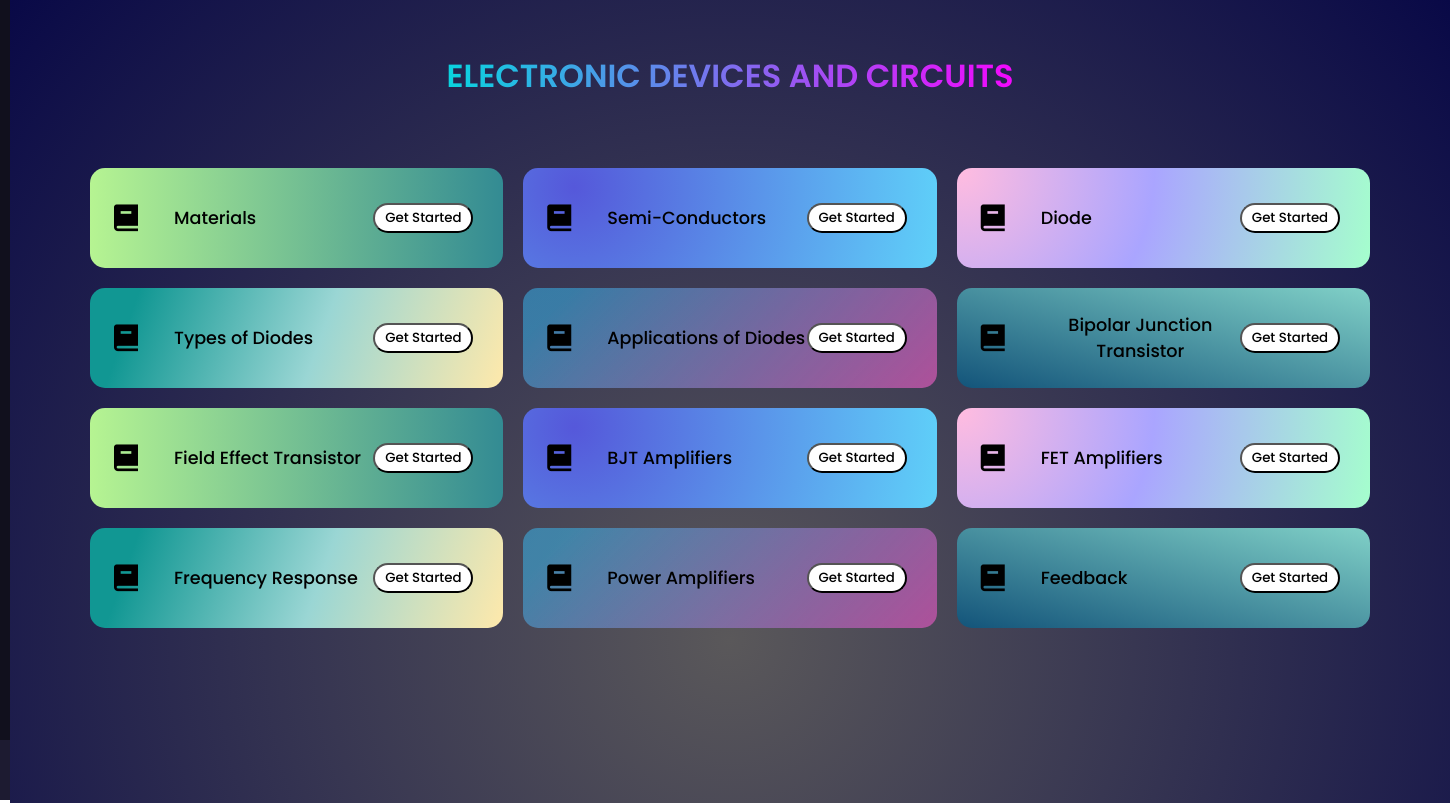
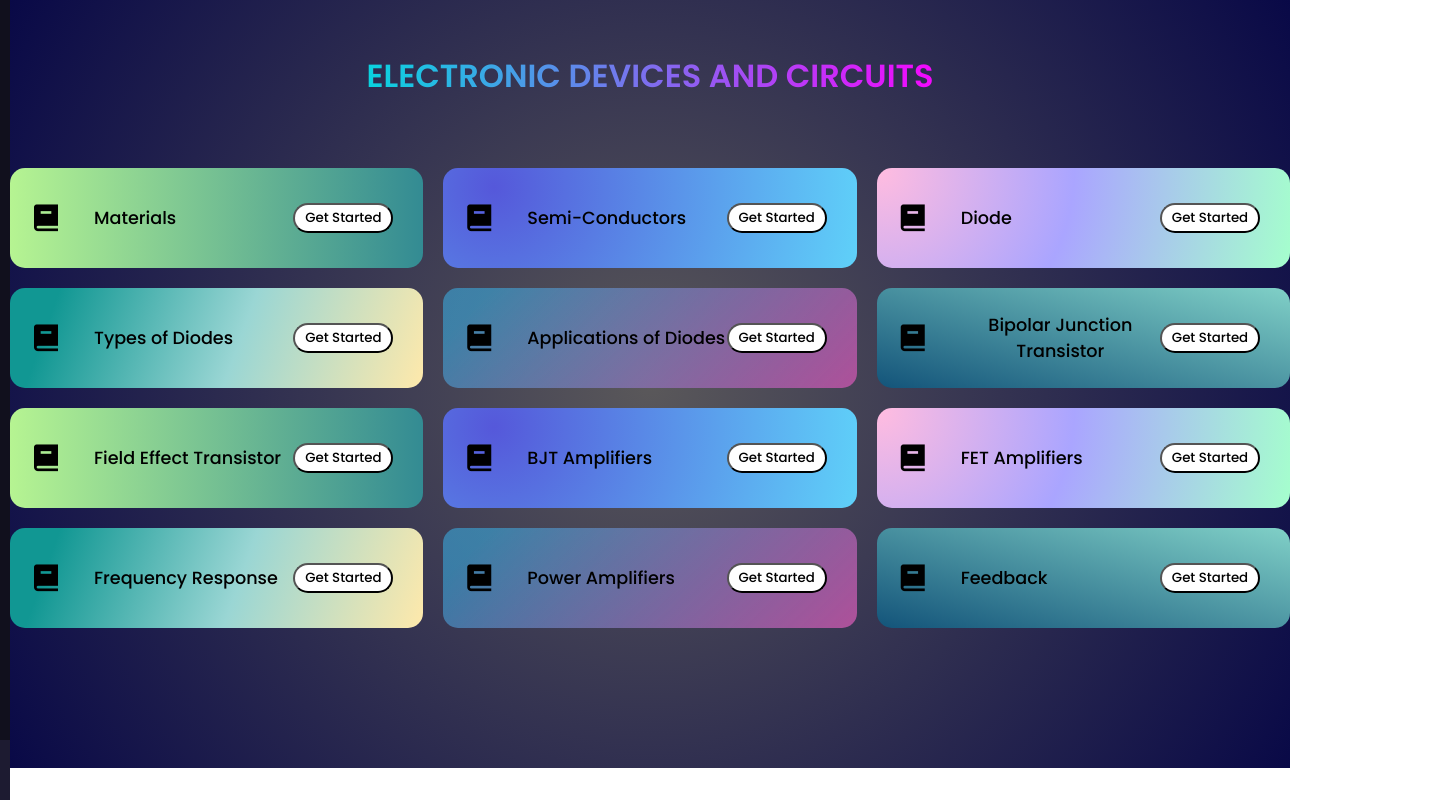
Before and after one commit to AnshSomani/Squad-Phoenix, a plain HTML site: page edc.html in a window 1280 px wide. Shown: the top 803 px of the page, 1450 px wide, since content can reach past the window. Drawn offline with nearby package versions, Linux system fonts and the light colour scheme.

Commit message:
Update course.css

```diff
--- a/course.css
+++ b/course.css
@@ -267,10 +267,9 @@
 
 .main-container{
     margin-left: 78px;
-    margin-right: 10px;
     background: radial-gradient(circle,#5a585a,#090947);
-    height: 100vw;
-    width: 90rem;
+    height: 60vw;
+    width: 100%;
     align-items: center;
     display: flex;
     flex-direction: column;
```
